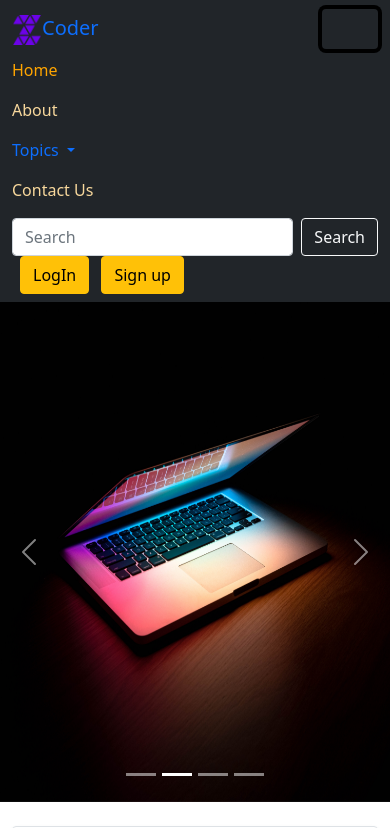
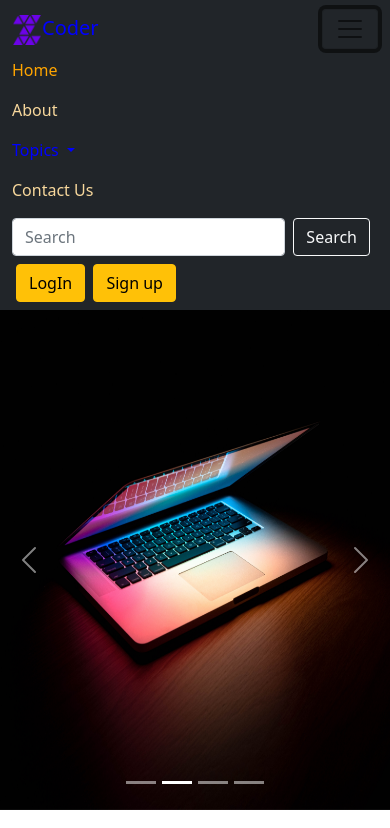
Before and after one commit to Iron-Thunder/zCoder, a plain HTML site: page index.html in a window 390 px wide. Both pictures are taken after a click on the button 350 px from the left and 28 px from the top of the page. Shown: the top 828 px of the page. Drawn offline with nearby package versions, Linux system fonts and the light colour scheme.

Commit message:
index updated

```diff
--- a/index.html
+++ b/index.html
@@ -15,9 +15,9 @@
 
   <body>
 
-    <nav class="navbar navbar-expand-lg bg-dark">
+    <nav class="navbar navbar-expand-lg navbar-light bg-dark">
       <div class="container-fluid">
-        <a class="navbar-brand" href="#"> <img src="icon.png" height="30" alt="">Coder</a>
+        <a style="color: blue;" class="navbar-brand" href="#"> <img src="icon.png" height="30" alt="">Coder</a>
         <button class="navbar-toggler" type="button" data-bs-toggle="collapse" data-bs-target="#navbarSupportedContent"
           aria-controls="navbarSupportedContent" aria-expanded="false" aria-label="Toggle navigation">
           <span class="navbar-toggler-icon"></span>
@@ -25,14 +25,14 @@
         <div class="collapse navbar-collapse" id="navbarSupportedContent">
           <ul class="navbar-nav me-auto mb-2 mb-lg-0">
             <li class="nav-item active">
-              <a style="color: orange;" class="nav-link" aria-current="page" href="#">Home <span class="sr-only"></span>
+              <a style="color: orange;" class="nav-link" aria-current="page" href="index.html">Home <span class="sr-only"></span>
               </a>
             </li>
             <li class="nav-item">
               <a style="color: rgb(248, 216, 156);" class="nav-link" href="about.html">About</a>
             </li>
             <li class="nav-item dropdown">
-              <a class="nav-link dropdown-toggle" href="#" id="navbarDropdown"
+              <a style="color: blue;" class="nav-link dropdown-toggle" href="#" id="navbarDropdown"
                 role="button" data-bs-toggle="dropdown" aria-expanded="false">
                 Topics
               </a>
@@ -49,13 +49,13 @@
               <a style="color: rgb(248, 216, 156);" class="nav-link" href="contact.html">Contact Us</a>
             </li>
           </ul>
-          <form class="d-flex" role="search">
-            <input class="form-control me-2" type="search" placeholder="Search" aria-label="Search">
-            <button class="btn btn-outline-light" type="submit">Search</button>
+          <form class="d-flex my-2 my-lg-0" role="search">
+            <input class="form-control" type="search" placeholder="Search" aria-label="Search">
+            <button class="btn btn-outline-light mx-2" type="submit">Search</button>
           </form>
           <div>
-            <button class="btn btn-warning mx-2" data-bs-toggle="modal" data-bs-target="#loginModal">LogIn</button>
-            <button class="btn btn-warning" data-bs-toggle="modal" data-bs-target="#signupModal">Sign up</button>
+            <button class="btn btn-warning mx-1" data-bs-toggle="modal" data-bs-target="#loginModal">LogIn</button>
+            <button class="btn btn-warning " data-bs-toggle="modal" data-bs-target="#signupModal">Sign up</button>
           </div>
 
 
```
